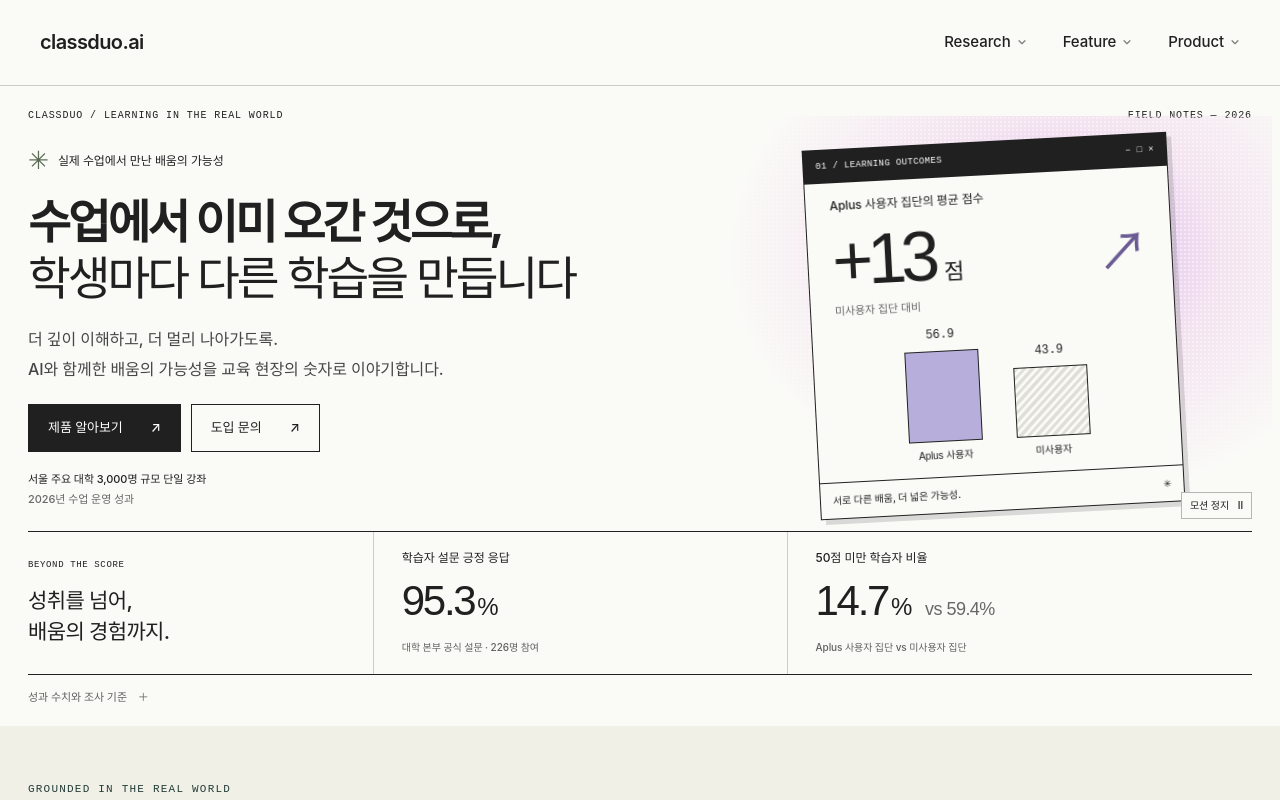
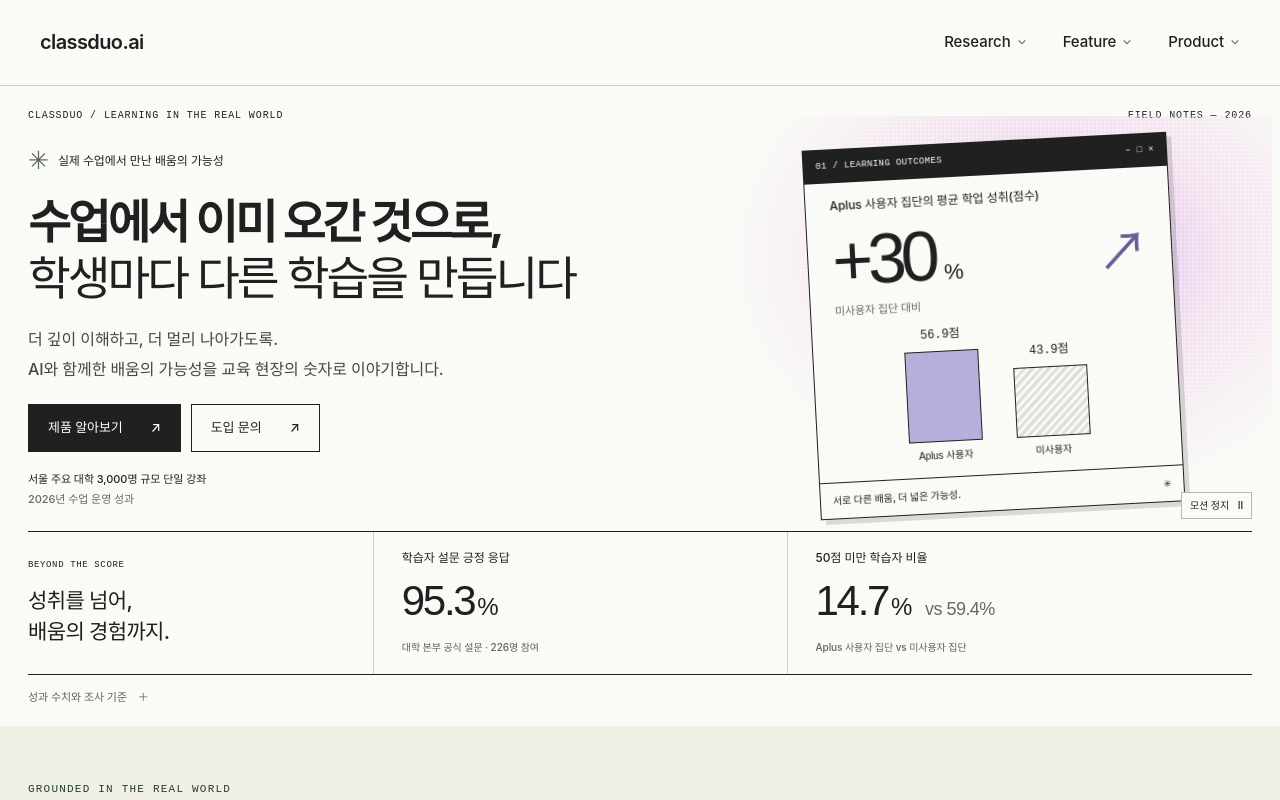
Before and after one commit to junyeongccom/classduo_about, a Next.js app: page / in a window 1280 px wide. Shown: the top 800 px of the page. Built offline with nearby package versions, Linux system fonts and the light colour scheme; a web font is replaced by a local one.

Commit message:
Align home navigation palette and outcome labels

```diff
--- a/components/ImpactHero.module.css
+++ b/components/ImpactHero.module.css
@@ -2,7 +2,21 @@
 .header {
   background: #fafaf7;
   --ct-ink: #202020;
+  --ct-ink-3: #606060;
+  --ct-ink-4: #606060;
+  --ct-line: #20202040;
+  --ct-line-soft: #2020202a;
   border-bottom-color: #20202035;
+}
+.header button:hover,
+.header button[aria-expanded="true"],
+.header a:hover,
+.header a:active {
+  color: #202020 !important;
+}
+.header a:hover,
+.header a:active {
+  background: #f3f3f3;
 }
 .hero {
   background: #fafaf7;
--- a/components/ImpactHero.tsx
+++ b/components/ImpactHero.tsx
@@ -79,9 +79,9 @@
               <span aria-hidden>− □ ×</span>
             </div>
             <div className={styles.windowBody}>
-              <p className={styles.chartLabel}>Aplus 사용자 집단의 평균 점수</p>
+              <p className={styles.chartLabel}>Aplus 사용자 집단의 평균 학업 성취(점수)</p>
               <div className={styles.score}>
-                +13<span>점</span>
+                +30<span>%</span>
                 <span className={styles.arrow} aria-hidden>
                   ↗
                 </span>
@@ -89,15 +89,15 @@
               <p className={styles.comparison}>미사용자 집단 대비</p>
               <div
                 className={styles.chart}
-                aria-label="평균 점수: Aplus 사용자 56.9점, 미사용자 43.9점"
+                aria-label="평균 학업 성취(점수): Aplus 사용자 56.9점, 미사용자 43.9점"
               >
                 <div className={styles.barGroup}>
-                  <strong>56.9</strong>
+                  <strong>56.9점</strong>
                   <div className={styles.bar} style={{ height: 114 }} />
                   <span>Aplus 사용자</span>
                 </div>
                 <div className={styles.barGroup}>
-                  <strong>43.9</strong>
+                  <strong>43.9점</strong>
                   <div
                     className={`${styles.bar} ${styles.otherBar}`}
                     style={{ height: 88 }}
@@ -157,7 +157,9 @@
           </p>
           <p>
             평균 점수는 Aplus 사용자 56.9점, 미사용자 43.9점으로 13점
-            차이입니다. 50점 미만 비율은 각각 14.7%, 59.4%로 44.7%p 차이입니다.
+            차이입니다. +30%는 미사용자 평균 대비 상대 차이
+            ((56.9 − 43.9) ÷ 43.9 × 100 ≈ 29.6%)를 반올림한 값입니다.
+            50점 미만 비율은 각각 14.7%, 59.4%로 44.7%p 차이입니다.
             동일 수업의 집단 비교이며, 개인의 사전·사후 점수 상승이나 인과효과를
             의미하지 않습니다.
           </p>
```
